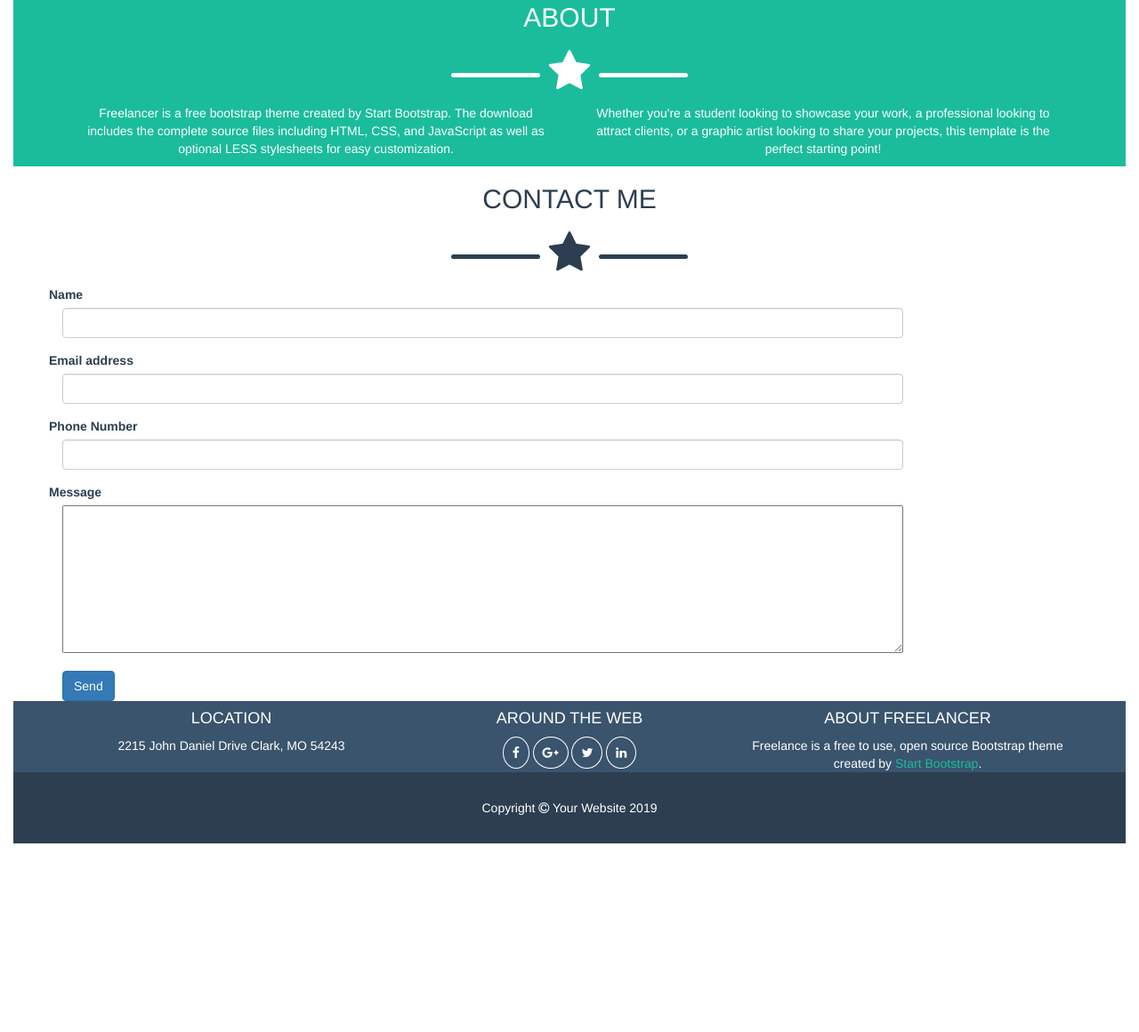
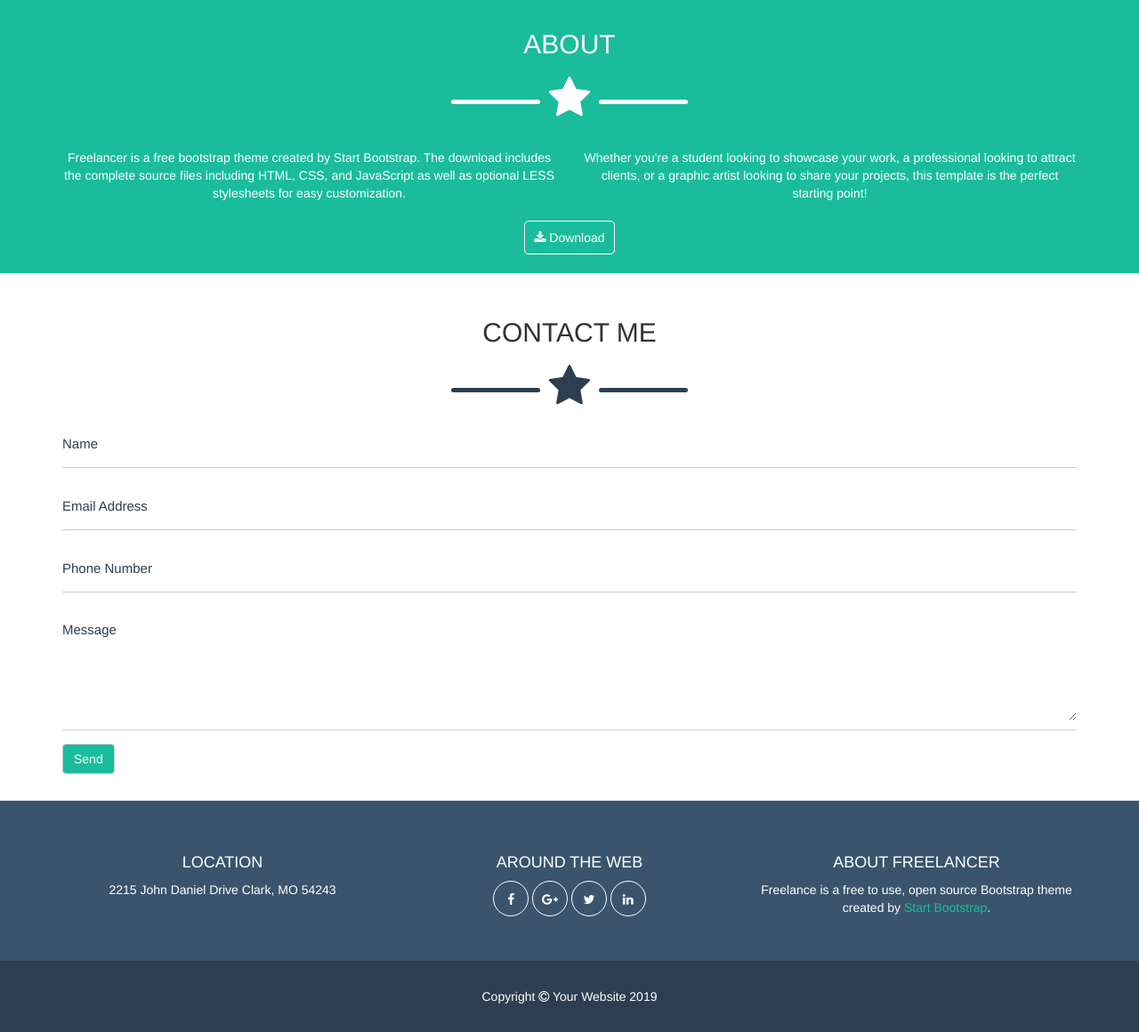
Before and after one commit to diego-scano/html-css-bootstrap-freelancer, a plain HTML site: page index.html in a window 1280 px wide. Shown: the part 1525-2685 px from the top of the page at 89% size. Before the commit the page ends 2473 px from the top, so only its background shows below. Drawn offline with nearby package versions, Linux system fonts and the light colour scheme.

Commit message:
esercizio completo

```diff
--- a/css/style.css
+++ b/css/style.css
@@ -1,15 +1,44 @@
-nav {
+.bl-container-fluid {
+  padding: 0;
+}
+
+.bl-navbar {
   background-color: #2c3e50;
+  color: white;
+  margin-bottom: 0;
+  border-radius: 0;
   height: 80px;
 }
 
-.jumbotron-freelancer, .second-section {
+.bl-navbar .navbar-brand, .bl-navbar .navbar-nav>li>a {
+  color: #fff;
+  line-height: 48px;
+}
+
+.bl-navbar .navbar-brand {
+  font-size:24px;
+  font-weight: bolder;
+}
+
+.bl-navbar .navbar-nav>li>a {
+  font-weight: bolder;
+}
+
+.bl-navbar .navbar-brand:hover, .bl-navbar .navbar-nav>li>a:hover {
+  color: #1ABC9C;
+}
+
+.navbar-header button {
+  height: 60px;
+}
+
+.bl-jumbotron, .about {
   background-color: #1abc9c;
   color: white;
   text-align: center;
 }
 
-.jumbotron-freelancer > img {
+.bl-jumbotron > img {
   height: 300px;
 }
 
@@ -52,18 +81,51 @@ nav {
   vertical-align: middle;
 }
 
-.first-section img {
+.portfolio img {
   border-radius: 20px;
   margin: 30px auto;
   width: 100%;
 }
 
-.form-section {
-  color: #2c3e50;
+.about {
+  padding: 30px 0;
 }
 
-textarea {
-  width: 100%;
+.about div p {
+  padding: 20px 0;
+}
+
+.download-button {
+  color: white;
+  border: 1px solid white;
+  padding: 10px;
+  border-radius: 5px;
+}
+
+.form-section {
+  margin: 30px 0;
+}
+
+.bl-form ::placeholder, .bl-form input, .bl-form textarea{
+  color: #2c3e50;
+  font-size: 15px;
+}
+
+.bl-form .form-group{
+  border-bottom: 1px solid #ccc;
+  padding: 10px 0;
+}
+
+.bl-form input, .bl-form textarea{
+  border: 0;
+  border-radius: 0;
+  box-shadow: none;
+  padding-left: 0;
+}
+
+.send-button button {
+  background-color: #1abc9c;
+  color: white;
 }
 
 footer {
@@ -72,16 +134,27 @@ footer {
 
 .footer1 {
   background-color: #3a546d;
+  padding: 40px 0;
+}
+
+.section-footer1 {
+  padding: 10px 0;
 }
 
 #start-bootstrap {
   color: #1abc9c;
 }
 
-.icons i {
+.icons div {
+  height: 40px;
+  width: 40px;
+  display: inline-block;
   border: 1px solid white;
   border-radius: 50%;
   padding: 10px;
+}
+
+.icons div i {
   color: white;
 }
 
--- a/index.html
+++ b/index.html
@@ -10,12 +10,32 @@
   </head>
   <body>
 
-    <div class="container-fluid">
+    <div class="container-fluid bl-container-fluid">
 
       <header>
-        <nav></nav>
 
-        <div class="jumbotron jumbotron-freelancer">
+        <nav class="navbar navbar-default bl-navbar">
+          <div class="container">
+            <div class="navbar-header">
+              <button type="button" class="navbar-toggle collapsed" data-toggle="collapse" data-target="#navbar" aria-expanded="false" aria-controls="navbar">
+                <span class="sr-only">Toggle navigation</span>
+                <span class="icon-bar"></span>
+                <span class="icon-bar"></span>
+                <span class="icon-bar"></span>
+              </button>
+              <a class="navbar-brand text-uppercase" href="#">Start Bootstrap</a>
+            </div>
+            <div id="navbar" class="navbar-collapse collapse">
+              <ul class="nav navbar-nav navbar-right">
+                <li class="text-uppercase"><a href="#">Portfolio</a></li>
+                <li class="text-uppercase"><a href="#">About</a></li>
+                <li class="text-uppercase"><a href="#">Contact</a></li>
+              </ul>
+            </div>
+          </div>
+        </nav>
+
+        <div class="jumbotron bl-jumbotron">
           <img src="img/avatar.svg" alt="avatar">
           <h1>START BOOTSTRAP</h1>
           <div class="star"><i class="fa fa-star" aria-hidden="true"></i></div>
@@ -28,7 +48,7 @@
 
         <div class="container">
 
-          <div class="row center first-section">
+          <div class="row center portfolio">
             <h2>PORTFOLIO</h2>
             <div class="star2"><i class="fa fa-star" aria-hidden="true"></i></div>
             <div class="col-xs-12 col-sm-6 col-md-4">
@@ -53,9 +73,10 @@
 
         </div>
 
-        <div class="second-section">
+        <div class="about">
           <div class="container">
             <h2>ABOUT</h2>
+            <div class="row">
               <div class="star"><i class="fa fa-star" aria-hidden="true"></i></div>
               <div class="col-xs-12 col-sm-6">
                 <p>Freelancer is a free bootstrap theme created by Start Bootstrap. The download includes the complete source files including HTML, CSS, and JavaScript as well as optional LESS stylesheets for easy customization.</p>
@@ -64,38 +85,33 @@
                 <p>Whether you're a student looking to showcase your work, a professional looking to attract clients, or a graphic artist looking to share your projects, this template is the perfect starting point!</p>
               </div>
             </div>
+            <a href=""><span class="download-button">
+              <i class="fa fa-download" aria-hidden="true"></i> Download
+            </span></a>
+          </div>
         </div>
 
         <div class="form-section center">
           <div class="container">
             <h2>CONTACT ME</h2>
             <div class="star2"><i class="fa fa-star" aria-hidden="true"></i></div>
-            <form class="form-horizontal left">
+            <form class="bl-form">
               <div class="form-group">
-              <label>Name</label><br>
-              <div class="col-sm-10">
-                <input type="text" class="form-control" id="inputname">
-              </div>
+                <input type="text" class="form-control" placeholder="Name">
               </div>
               <div class="form-group">
-              <label>Email address</label><br>
-              <div class="col-sm-10">
-                <input type="email" class="form-control" id="inputemail">
-              </div>
+                <input type="email" class="form-control" placeholder="Email Address">
               </div>
               <div class="form-group">
-              <label>Phone Number</label><br>
-              <div class="col-sm-10">
-                <input type="text" class="form-control" id="inputnumber">
-              </div>
+                <input type="text" class="form-control" placeholder="Phone Number">
               </div>
               <div class="form-group">
-              <label>Message</label><br>
-              <div class="col-sm-10">
-                <textarea name="name" rows="8" cols="80"></textarea>
+                <textarea class="form-control" rows="5" placeholder="Message"></textarea>
               </div>
+              <div class="send-button left">
+                <button type="submit" class="btn btn-default">Send</button>
               </div>
-            <button type="button" class="btn btn-primary">Send</button>
+            </form>
           </div>
 
         </div>
@@ -105,24 +121,26 @@
       <footer>
         <div class="footer1">
           <div class="container center">
-            <div class="col-xs-12 col-sm-4">
+            <div class="row">
+              <div class="col-xs-12 col-sm-4 section-footer1">
                 <h4>LOCATION</h4>
                 <span>2215 John Daniel Drive Clark, MO 54243</span>
               </div>
-            <div class="col-xs-12 col-sm-4">
+              <div class="col-xs-12 col-sm-4 section-footer1">
                 <h4>AROUND THE WEB</h4>
                 <span class="icons">
-                <a href=""><i class="fa fa-facebook" aria-hidden="true"></i></a>
-                <a href=""><i class="fa fa-google-plus" aria-hidden="true"></i></a>
-                <a href=""><i class="fa fa-twitter" aria-hidden="true"></i></a>
-                <a href=""><i class="fa fa-linkedin" aria-hidden="true"></i></a>
+                  <div><a href=""><i class="fa fa-facebook" aria-hidden="true"></i></a></div>
+                  <div><a href=""><i class="fa fa-google-plus" aria-hidden="true"></i></a></div>
+                  <div><a href=""><i class="fa fa-twitter" aria-hidden="true"></i></a></div>
+                  <div><a href=""><i class="fa fa-linkedin" aria-hidden="true"></i></a></div>
                 </span>
               </div>
-            <div class="col-xs-12 col-sm-4">
+              <div class="col-xs-12 col-sm-4 section-footer1">
                 <h4>ABOUT FREELANCER</h4>
                 <span>
                   Freelance is a free to use, open source Bootstrap theme created by <a id="start-bootstrap" href="">Start Bootstrap</a>.
                 </span>
+              </div>
             </div>
           </div>
         </div>
```
Lines whose indentation alone changed are shown as unchanged.
